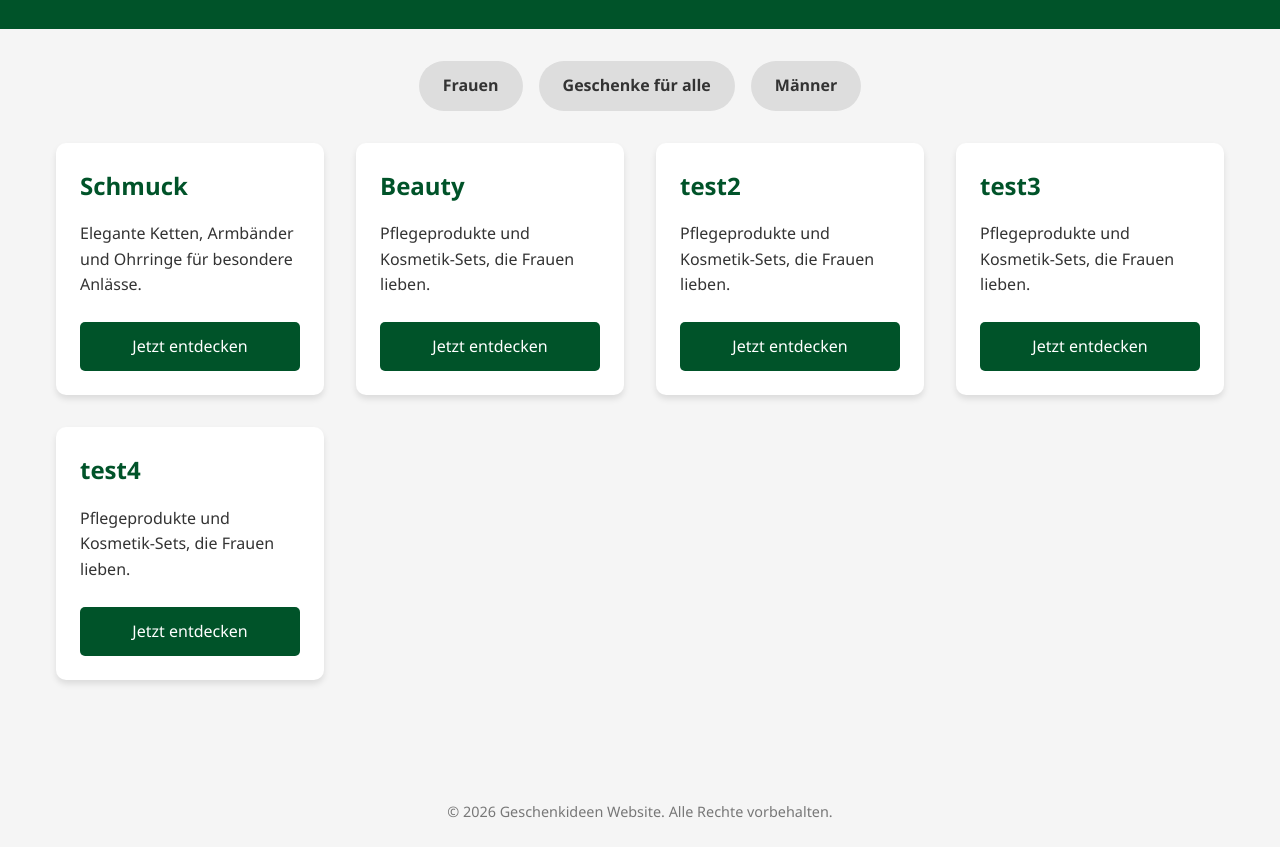
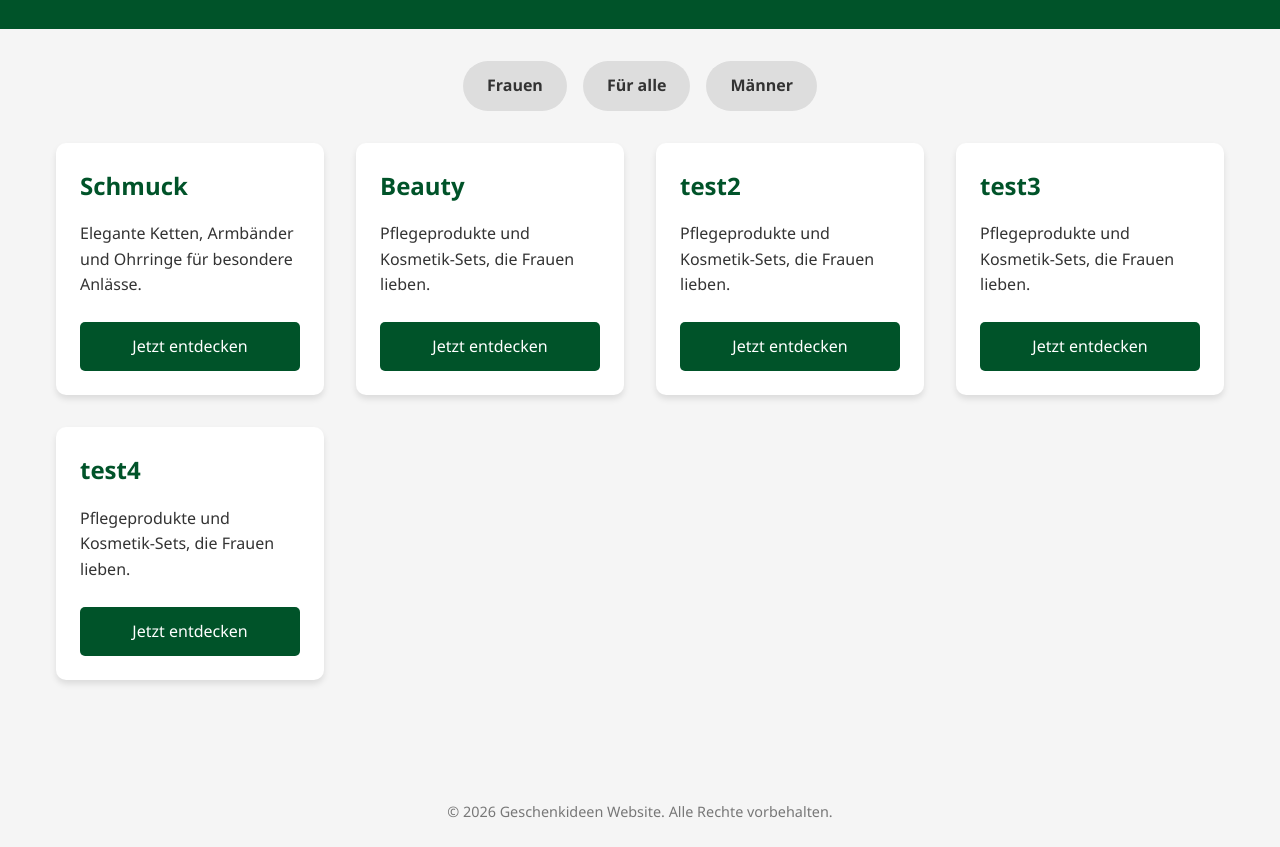
Before and after one commit to techland8/.github.io, a plain HTML site: page index.html in a window 1280 px wide. Shown: the part 99-946 px from the top of the page. Drawn offline with Linux system fonts and the light colour scheme.

Commit message:
Update index.html

```diff
--- a/index.html
+++ b/index.html
@@ -142,7 +142,7 @@
     <!-- Tabs Menü -->
     <div class="tabs">
         <label for="tab-frauen">Frauen</label>
-        <label for="tab-alle">Geschenke für alle</label>
+        <label for="tab-alle">Für alle</label>
         <label for="tab-maenner">Männer</label>
     </div>
 
```
